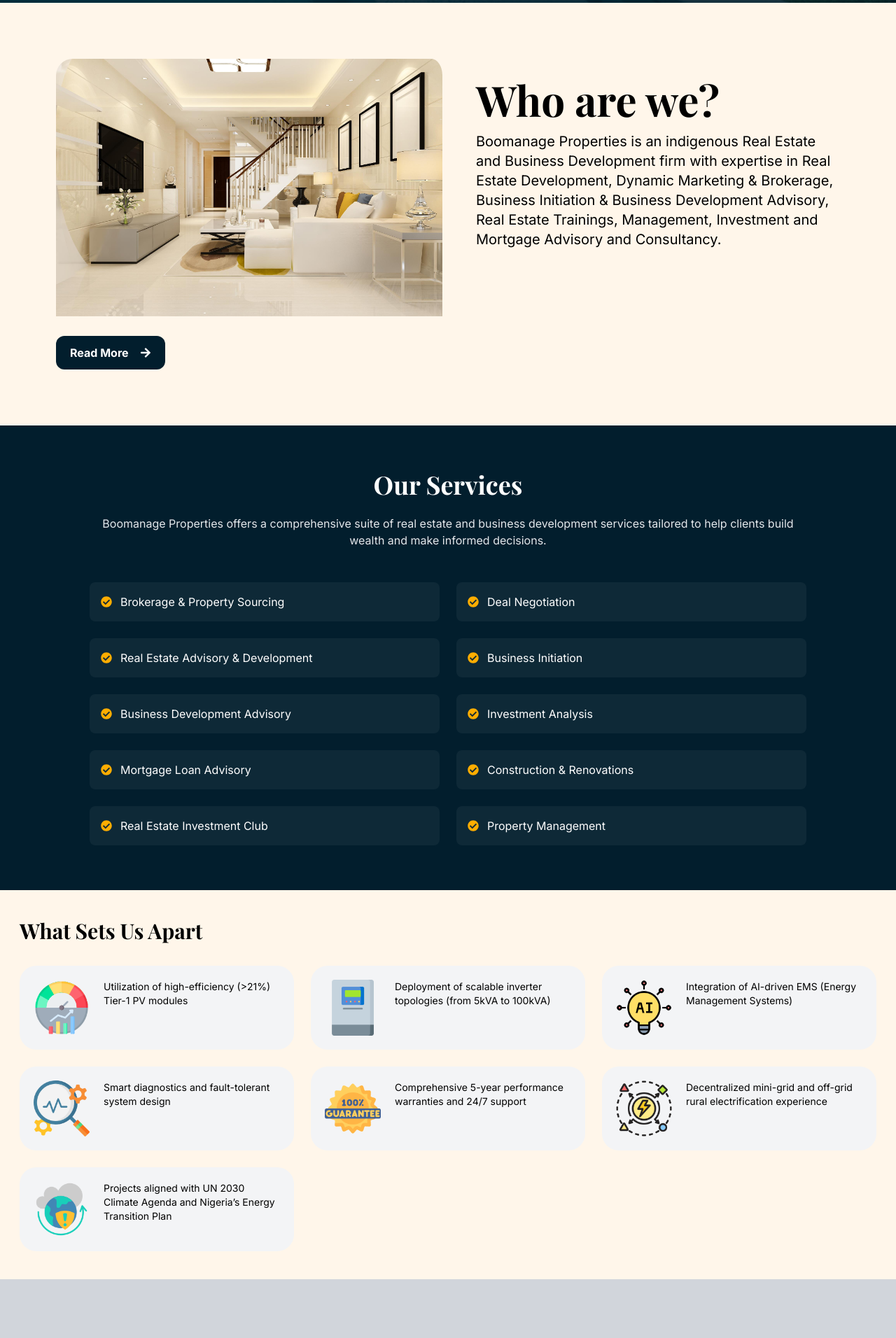
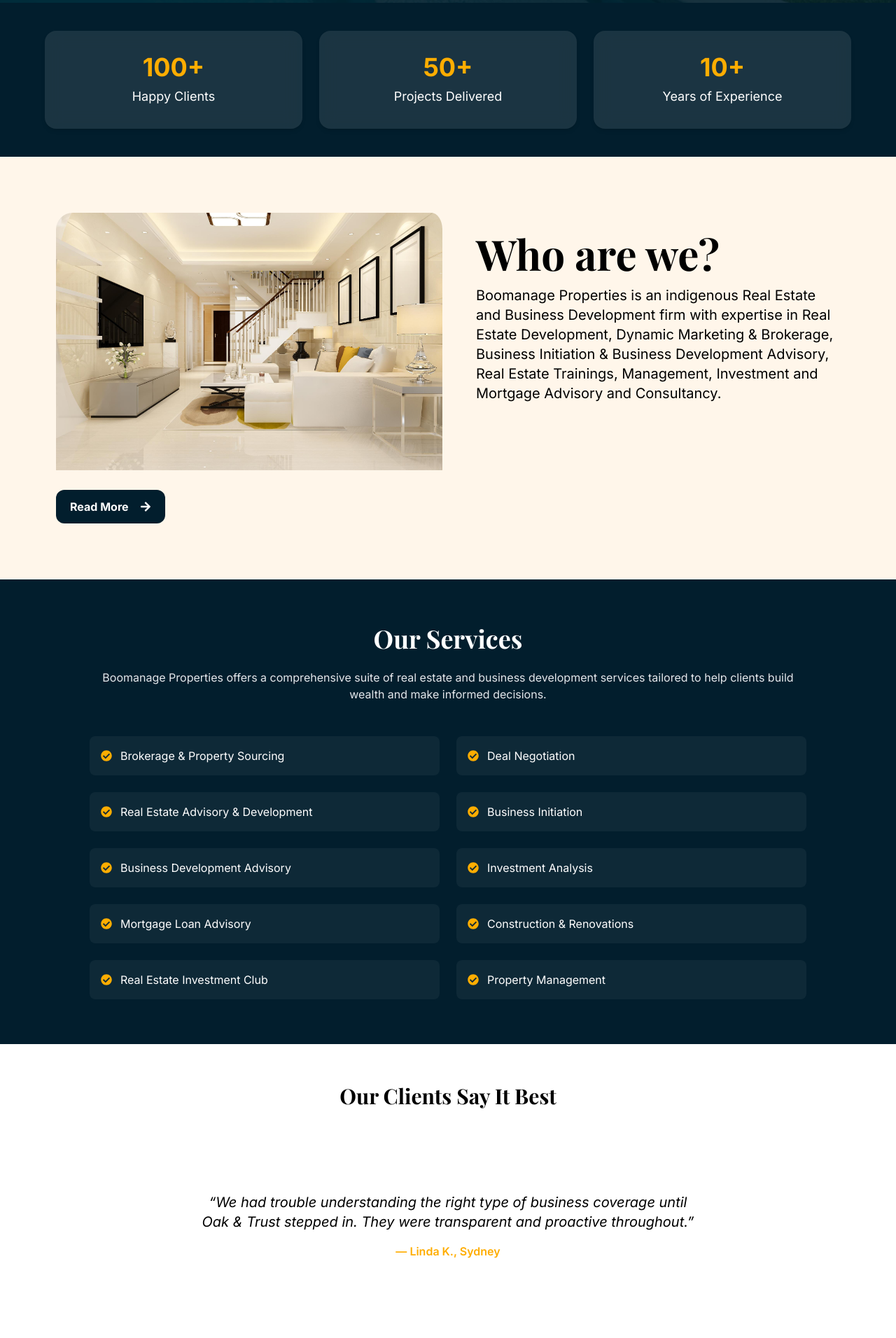
Before and after one commit to ikennaex/boomanage-properties, a React (Vite) app: page / in a window 1280 px wide. Shown: the part 720-2632 px from the top of the page at 70% size. Built offline with nearby package versions, Linux system fonts and the light colour scheme; a web font is replaced by a local one.

Commit message:
new animations

```diff
--- a/package.json
+++ b/package.json
@@ -13,9 +13,12 @@
     "@emailjs/browser": "^4.4.1",
     "@heroicons/react": "^2.2.0",
     "clsx": "^2.1.1",
+    "framer-motion": "^12.23.12",
     "react": "^19.1.0",
+    "react-countup": "^6.5.3",
     "react-dom": "^19.1.0",
     "react-icons": "^5.5.0",
+    "react-intersection-observer": "^9.16.0",
     "react-router": "^7.6.1",
     "react-router-dom": "^7.6.1"
   },
--- a/src/App.jsx
+++ b/src/App.jsx
@@ -17,7 +17,7 @@
         <Route path = "/"  element = {<Homepage />}/>
         <Route path = "/about"  element = {<About />}/>
         <Route path = "/services"  element = {<Services />}/>
-        <Route path = "/advantages"  element = {<Advantages />}/>
+        {/* <Route path = "/advantages"  element = {<Advantages />}/> */}
         <Route path = "/contact"  element = {<Contact />}/>
         <Route path = "/abouttheceo"  element = {<Ceo />}/>
         <Route path = "*"  element={<p>Nothing to show</p>} />
--- a/src/Components/Advantages/Advantages.jsx
+++ b/src/Components/Advantages/Advantages.jsx
@@ -1,51 +1,8 @@
 import React from 'react'
-import { ai, battery, climate, decentralized, diagnose, efficiency, warranty } from '../../imports'
-
-const advantagesList = [
-  {
-    img: efficiency,
-    text: "Utilization of high-efficiency (>21%) Tier-1 PV modules"
-  },
-  {
-    img: battery,
-    text: "Deployment of scalable inverter topologies (from 5kVA to 100kVA)"
-  },
-  {
-    img: ai,
-    text: "Integration of AI-driven EMS (Energy Management Systems)"
-  },
-  {
-    img: diagnose,
-    text: "Smart diagnostics and fault-tolerant system design"
-  },
-  {
-    img: warranty,
-    text: "Comprehensive 5-year performance warranties and 24/7 support"
-  },
-  {
-    img: decentralized,
-    text: "Decentralized mini-grid and off-grid rural electrification experience"
-  },
-  {
-    img: climate,
-    text: "Projects aligned with UN 2030 Climate Agenda and Nigeria’s Energy Transition Plan"
-  },
-]
 
 const Advantages = () => {
   return (
-    <div className='container mx-auto px-7 py-10'>
-  <h2 className='text-3xl font-bold mb-8'>What Sets Us Apart</h2>
-
-  <div className='grid gap-6 sm:grid-cols-1 md:grid-cols-2 lg:grid-cols-3'>
-    {advantagesList.map((advantage, index) => (
-      <div key={index} className='bg-gray-100 rounded-3xl flex gap-5 p-5'>
-        <img className='h-20 w-20 object-contain' src={advantage.img} alt="" />
-        <p className='text-sm'>{advantage.text}</p>
-      </div>
-    ))}
-  </div>
-</div>
+    <div>Advantages</div>
   )
 }
 
--- /dev/null
+++ b/src/Components/Counter/Counter.jsx
@@ -0,0 +1,40 @@
+import React from 'react'
+import CountUp from 'react-countup'
+import { useInView } from 'react-intersection-observer'
+
+const stats = [
+  { number: 100, suffix: '+', label: 'Happy Clients' },
+  { number: 50, suffix: '+', label: 'Projects Delivered' },
+  { number: 10, suffix: '+', label: 'Years of Experience' },
+]
+
+const Counter = () => {
+  const { ref, inView } = useInView({
+    triggerOnce: true, // only animate once
+    threshold: 0.3,     // fire when 30% of component is visible
+  })
+
+  return (
+    <div ref={ref} className='bg-customBlue text-white py-10 px-6'>
+      <div className='max-w-6xl mx-auto grid grid-cols-1 sm:grid-cols-2 md:grid-cols-3 gap-6 text-center'>
+        {stats.map((stat, index) => (
+          <div
+            key={index}
+            className='bg-white bg-opacity-10 backdrop-blur-md p-8 rounded-2xl shadow-md hover:scale-105 transition-transform duration-300'
+          >
+            <p className='text-4xl font-bold mb-2 text-customYellow'>
+              {inView ? (
+                <CountUp end={stat.number} duration={2} suffix={stat.suffix} />
+              ) : (
+                '0'
+              )}
+            </p>
+            <p className='text-lg'>{stat.label}</p>
+          </div>
+        ))}
+      </div>
+    </div>
+  )
+}
+
+export default Counter
--- a/src/Components/Navbar/Navbar.jsx
+++ b/src/Components/Navbar/Navbar.jsx
@@ -35,7 +35,7 @@
   }
 
   return (
-    <div className='container mx-auto px-9 py-4 bg-white'>
+    <div className=' mx-auto px-9 py-4 bg-white'>
         <div className='lg:py-0.5 flex items-center justify-between'>
         <Link to = "/" >
         <img className='lg:h-18 lg:mr-60 h-12' src= {logo} alt="" />
@@ -50,7 +50,7 @@
 
               :
               <Link to={menu.link} className='nav-link'>
-                <p className='nav-menu hover:text-customBlue'>{menu.name}</p>
+                <p className='nav-menu text-[12px] hover:text-customBlue'>{menu.name}</p>
                 {/* {menu.name} */}
               </Link>
 
--- a/src/Components/Testimonials/Testimonials.jsx
+++ b/src/Components/Testimonials/Testimonials.jsx
@@ -1,46 +1,67 @@
-import React from 'react'
-import FadeIn from '../fadein'
+import React, { useEffect, useState } from 'react'
+import { motion, AnimatePresence } from 'framer-motion'
 
 const testimonials = [
   {
-        testimonial: "We had 24/7 electricity for over 6 months without touching the grid. LumiGrid's solution exceeded our expectations. Truly exceptional technical delivery.",
-        name: "Dr. Okwuosa M., Victoria Garden City"
+    quote:
+      '“We had trouble understanding the right type of business coverage until Oak & Trust stepped in. They were transparent and proactive throughout.”',
+    author: '— Linda K., Sydney'
   },
   {
-        testimonial: "Their technical know-how, especially in sizing and inverter selection, was spot-on. Our energy bills dropped by 80%.",
-        name: "Mr. Abayomi T., Lekki Phase 1"
+    quote:
+      '“The claims process was so fast and stress-free. It’s clear their priority is customer satisfaction, not just paperwork.”',
+    author: '— James T., Perth'
   },
+  {
+    quote:
+      '“As a first-time homebuyer, I appreciated how they walked me through everything. I’ve already referred three friends.”',
+    author: '— Melissa R., Brisbane'
+  },
+  {
+    quote:
+      '“We saved over $1,500 per year by bundling our business and home insurance—and now have more complete coverage!”',
+    author: '— Rajesh P., Melbourne'
+  }
 ]
 
 const Testimonials = () => {
+  const [index, setIndex] = useState(0)
+
+  useEffect(() => {
+    const interval = setInterval(() => {
+      setIndex((prev) => (prev + 1) % testimonials.length)
+    }, 10000) // 10 seconds
+
+    return () => clearInterval(interval)
+  }, [])
+
+  const slideVariants = {
+    initial: { opacity: 0, x: 50 },
+    animate: { opacity: 1, x: 0, transition: { duration: 0.6 } },
+    exit: { opacity: 0, x: -50, transition: { duration: 0.4 } }
+  }
+
   return (
-    <div className='bg-gray-300'>
-    <div id='testimonials' className='lg:px-40 lg:py-20 container mx-auto px-7 py-14'>
-      <FadeIn duration = {100} >
-      <div className="flex justify-center items-center pb-7">
-        <h2 className="text-3xl font-bold w-full ">Testimonials</h2>
-      </div>
-      </FadeIn>
+    <div className='bg-white px-7 py-14 bg-orange-50'>
+      <div className='container mx-auto max-w-3xl text-center'>
+        <h2 className='text-3xl font-bold text-black mb-10'>Our Clients Say It Best</h2>
 
-      <div className='flex gap-4 overflow-scroll testimonials '>
-        {testimonials.map((item) => {
-            return (
-              <FadeIn duration = {100} >
-              <div className="lg:flex-col lg:w-150 bg-customBlue w-lvw flex gap-4 flex-col justify-center items-center pt-5">
-                <div className="lg:h-2.5 lg:w-9 h-3 w-10 rounded-full bg-customYellow"></div>
-
-                <div className='px-9 '>
-                <p className="text-white ">{item.testimonial}</p>
-                </div>
-
-                <div className='bg-white w-full h-full'>
-                <p className="text-black py-3 ml-5 font-bold">{item.name}</p>
-                </div>
-              </div>
-              </FadeIn>
-            )
-
-        })}
+        <div className='relative h-48 sm:h-52 md:h-56 lg:h-64 overflow-hidden'>
+          <AnimatePresence mode='wait'>
+            <motion.div
+              key={index}
+              variants={slideVariants}
+              initial='initial'
+              animate='animate'
+              exit='exit'
+              className='absolute inset-0 flex flex-col justify-center items-center text-black px-6'
+            >
+              <p className='text-lg sm:text-xl mb-4 italic leading-relaxed'>
+                {testimonials[index].quote}
+              </p>
+              <p className='text-customYellow font-semibold'>{testimonials[index].author}</p>
+            </motion.div>
+          </AnimatePresence>
         </div>
       </div>
     </div>
--- a/src/Pages/Homepage/Homepage.jsx
+++ b/src/Pages/Homepage/Homepage.jsx
@@ -6,14 +6,16 @@
 import Testimonials from '../../Components/Testimonials/Testimonials'
 import Promise from '../../Components/Promise/Promise'
 import Appointment from '../../Components/Appointment/Appointment'
+import Counter from '../../Components/Counter/Counter'
 
 const Homepage = () => {
   return (
     <div>
         <Herosection />
+        <Counter />
         <About />
         <Services />
-        <Advantages />
+        {/* <Advantages /> */}
         <Testimonials />
         <Promise />
         <Appointment />
```
Also changed, not shown: src/assets/logo.jpg, 1 other file (tests, documents, lock files or other folders). Lines whose indentation alone changed are shown as unchanged.
